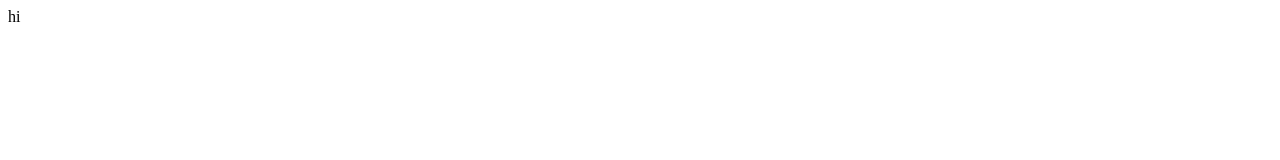
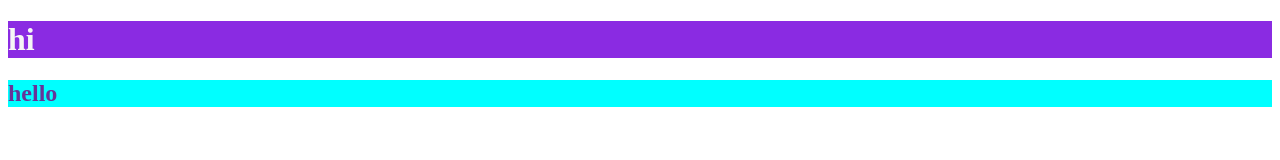
Before and after one commit to bhimisettymounika/practice-sample, a plain HTML site: page index.html in a window 1280 px wide. Drawn offline with Linux system fonts and the light colour scheme.

Commit message:
modified index.html and added styles.css

```diff
--- a/index.html
+++ b/index.html
@@ -5,11 +5,13 @@
     <meta charset="UTF-8">
     <meta http-equiv="X-UA-Compatible" content="IE=edge">
     <meta name="viewport" content="width=device-width, initial-scale=1.0">
+    <link rel="stylesheet" href="styles.css">
     <title>Sample web</title>
 </head>
 
 <body>
-    hi
+    <h1>hi</h1>
+    <h2>hello</h2>
 </body>
 
 </html>
--- /dev/null
+++ b/styles.css
@@ -0,0 +1,8 @@
+h1{
+    color: whitesmoke;
+    background-color: blueviolet;
+}
+h2{
+    color: rebeccapurple;
+    background-color: aqua;
+}
```
